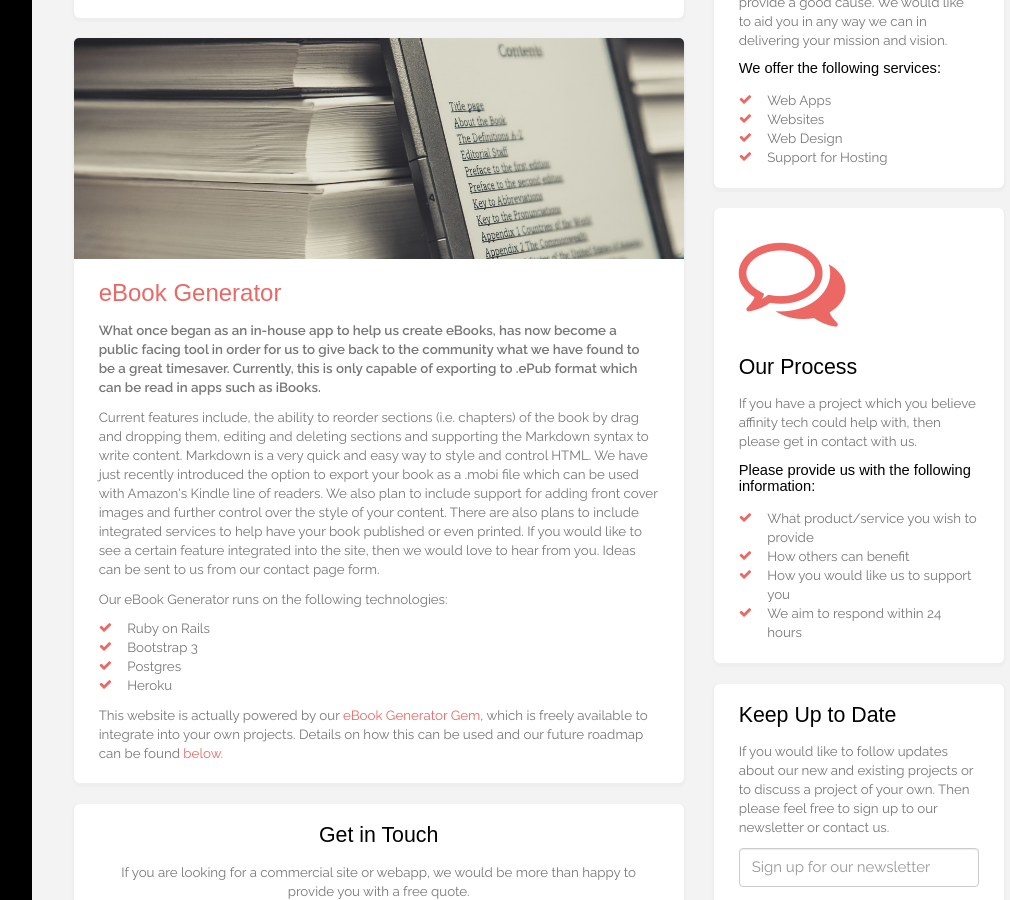
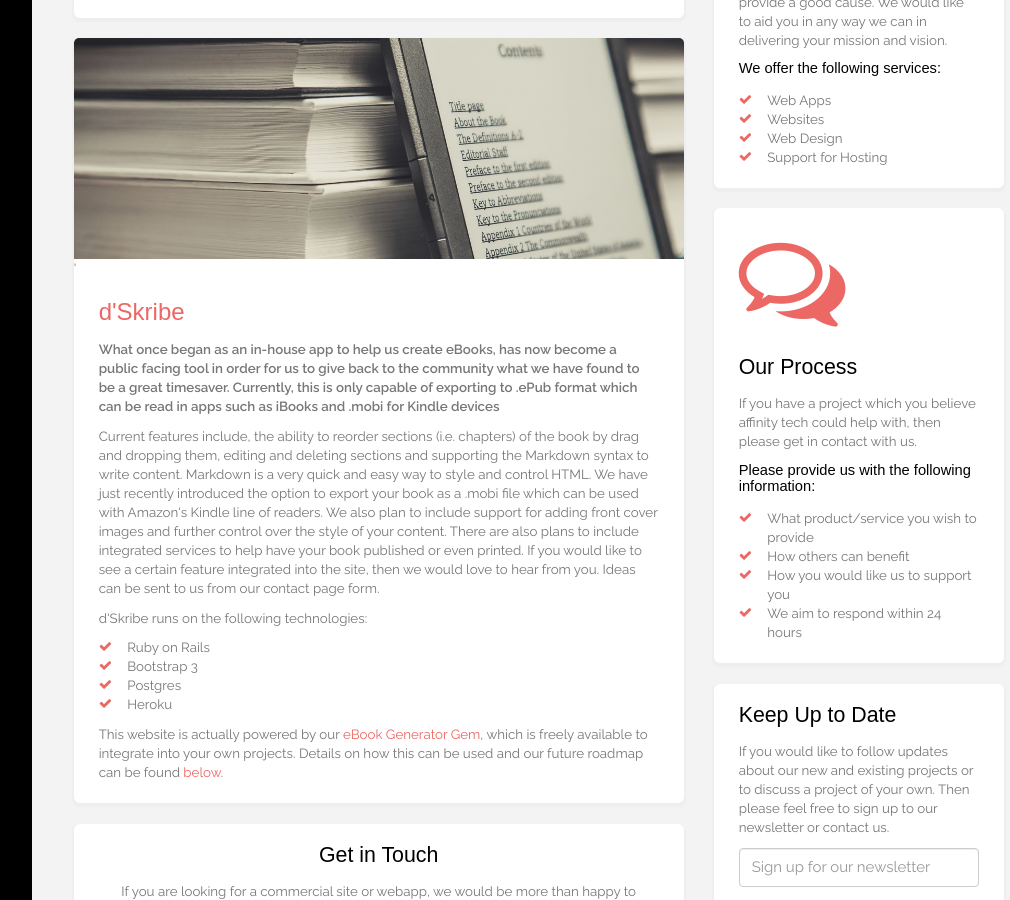
Before and after one commit to affinity-digital-ltd/affinity-tech.github.io, a Jekyll site: the page built from index.html, in a window 1280 px wide and 900 px high, scrolled down 622 px. Shown: the whole window, without its empty margins (224-1234 px from the left). Built offline with Jekyll 4.4.1, drawn with Linux system fonts in a browser that asks for light colours; nearby versions of some CDN libraries; some of the changed text lies outside the part shown.

Commit message:
updated links and names for projects

```diff
--- a/index.html
+++ b/index.html
@@ -26,12 +26,12 @@
 </div>
 
 <div class="well well-lg">
-    <a href="http://ebook-generator.affinity-tech.com"><img class="project-image" src="img/ebook.jpeg" alt="eBook Generator Image" ></a>
-  <h1><a href="http://ebook-generator.affinity-tech.com">eBook Generator</a></h1>
+    <a href="http://www.dskri.be"><img class="project-image" src="img/ebook.jpeg" alt="d'Skribe Image" ></a>'
+  <h1><a href="http://www.dskri.be">d'Skribe</a></h1>
   <p><b>What once began as an in-house app to help us create eBooks, has now become
     a public facing tool in order for us to give back to the community what we have
     found to be a great timesaver.  Currently, this is only capable of exporting to .ePub
-    format which can be read in apps such as iBooks.</b></p>
+    format which can be read in apps such as iBooks and .mobi for Kindle devices</b></p>
   <p>Current features include, the ability to reorder sections (i.e. chapters) of the
     book by drag and dropping them, editing and deleting sections and supporting the
     Markdown syntax to write content.  Markdown is a very quick and easy way to style
@@ -44,7 +44,7 @@
     integrated into the site, then we would love to hear from you.  Ideas can be sent
     to us from our contact page form.</p>
 
-  <p>Our eBook Generator runs on the following technologies:</p>
+  <p>d'Skribe runs on the following technologies:</p>
   <ul class="fa-ul">
     <li><i class="fa-li fa fa-check colour"></i> Ruby on Rails</li>
     <li><i class="fa-li fa fa-check colour"></i> Bootstrap 3</li>
@@ -127,11 +127,11 @@
 
 
 <div class="well well-lg">
-  <a href="http://pali-canon.affinity-tech.com"><img class="project-image" src="img/pali-canon.jpg" alt="Pali Canon Image" ></a>
-  <h2><a href="http://pali-canon.affinity-tech.com">Pali Canon</a></h2>
+  <a href="http://www.digitalpalicanon.com"><img class="project-image" src="img/pali-canon.jpg" alt="Digital Pali Canon Image" ></a>
+  <h2><a href="http://www.digitalpalicanon.com">Digital Pali Canon</a></h2>
   <p><b>We are currently in the process of importing the HTML of over 1000 suttas from <a href="http://www.accesstoinsight.com/">Access to Insight</a> in order to generate eBooks for free distribution.</b></p>
-  <p>Currently a landing page, the Pali Canon site will eventually hold over 1000 suttas from the Pali Canon which are available in HTML on <a href="http://www.accesstoinsight.com/">Access to Insight</a>.  We are in the process of moving the content into our database after which will be used to generate eBooks of the Pali Canon to make it much more convenient for people to read them away from a computer.</p>
-  <p>The Pali Canon will be built on the following technologies:</p>
+  <p>Currently a landing page, the Digital Pali Canon site will eventually hold over 1000 suttas from the Pali Canon which are available in HTML on <a href="http://www.accesstoinsight.com/">Access to Insight</a>.  We are in the process of moving the content into our database after which will be used to generate eBooks of the Pali Canon to make it much more convenient for people to read them away from a computer.</p>
+  <p>The Digital Pali Canon will be built on the following technologies:</p>
   <ul class="fa-ul">
     <li><i class="fa-li fa fa-check colour"></i> Ruby on Rails</li>
     <li><i class="fa-li fa fa-check colour"></i> Postgres</li>
```
